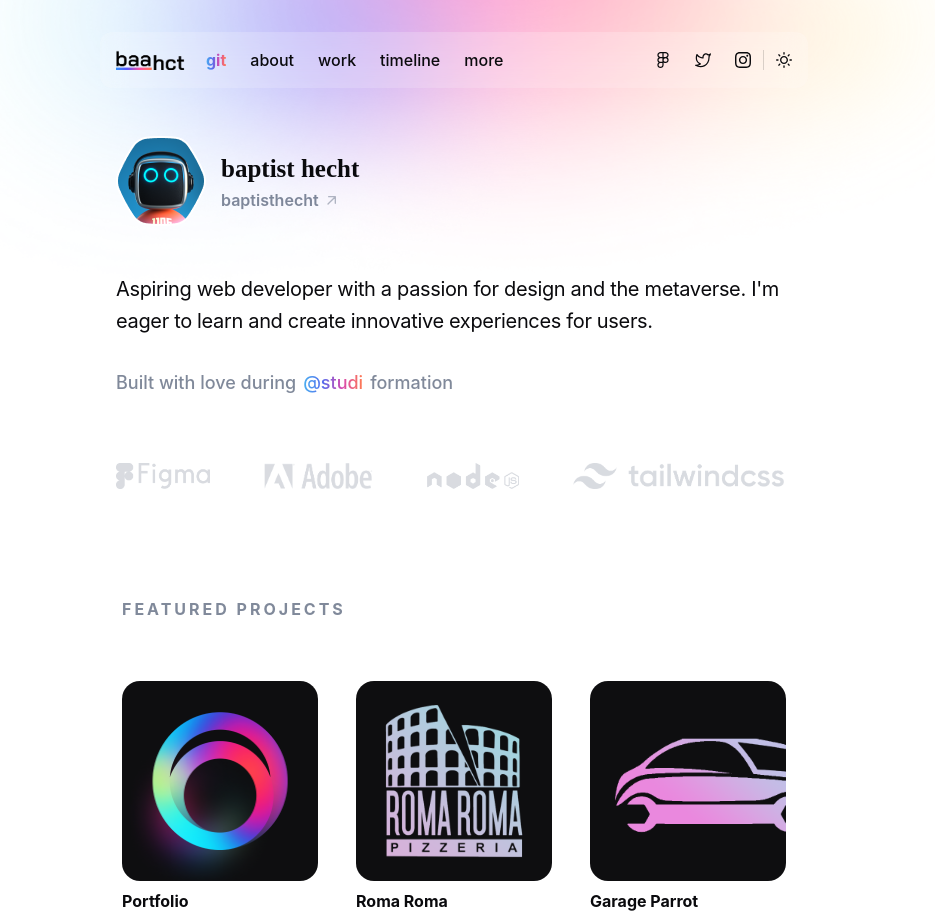
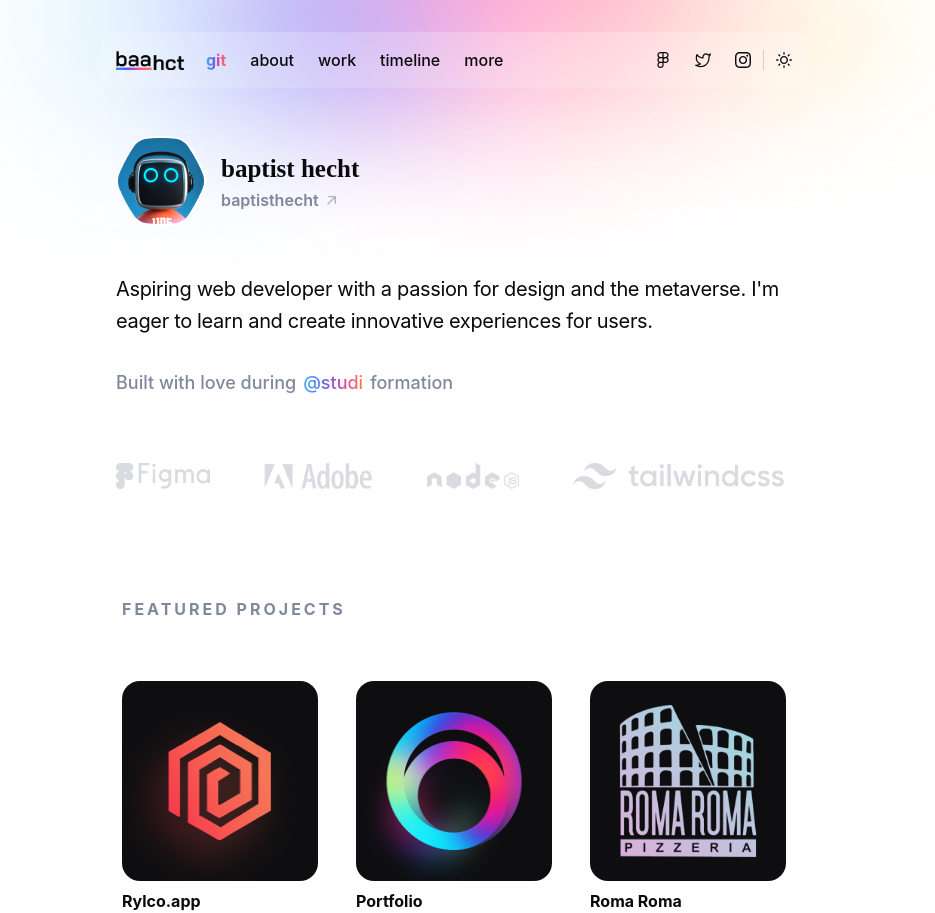
Before and after one commit to baptisthecht/portfolio, a React (Create React App) app: page / in a window 1280 px wide. Shown: the top 913 px of the page, without its empty margins (186-1121 px from the left). Built offline with nearby package versions, Linux system fonts and the light colour scheme; the HTML template or start-up script is replaced by a standard one.

Commit message:
Update Works.jsx

```diff
--- a/src/components/Works.jsx
+++ b/src/components/Works.jsx
@@ -16,6 +16,7 @@ export default function Works() {
     <div className='pt-[60px] inline-flex p-[16px] flex-col align-start gap-[16px]'>
         <p style={{ color: secondaryColor}} className='py-8 pl-3 font-[14px] font-bold tracking-[3px]'>FEATURED PROJECTS</p>
         <div className='grid grid-cols-3 gap-[14px] mx-auto'>
+                        <ProjectCard name="Rylco.app" path="/Work/rylco.png" desc="Sharing components website · Made with PHP/Symfony, NodeJS (& npm) and tailwind (personnal project - soon)" link='rylco.app'/>
             <ProjectCard name="Portfolio" path="/Work/image 792.png" desc="This website · Made with ReactJS (NodeJS) and tailwind" link='/'/>
             <ProjectCard name="Roma Roma" path="/Work/romaroma.png" desc="Interactive menu · Made with ReactJS (NodeJS) and tailwind" link='https://client-roma-roma.vercel.app/'/>
             <ProjectCard name="Garage Parrot" path="/Work/garage.png" desc="Commercial website · Made with PHP/Symfony and Bootstrap" link='https://bit.ly/garage-parrot'/>
```
